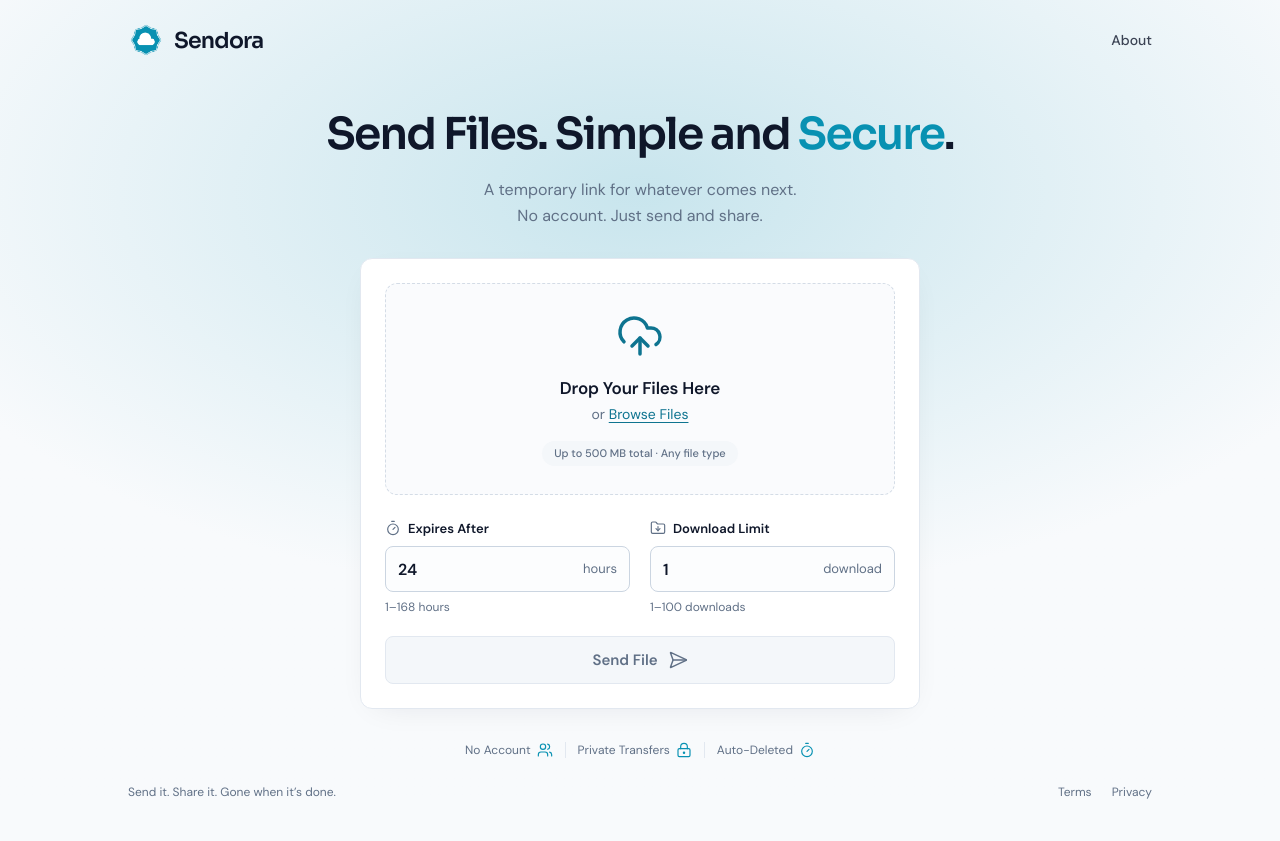
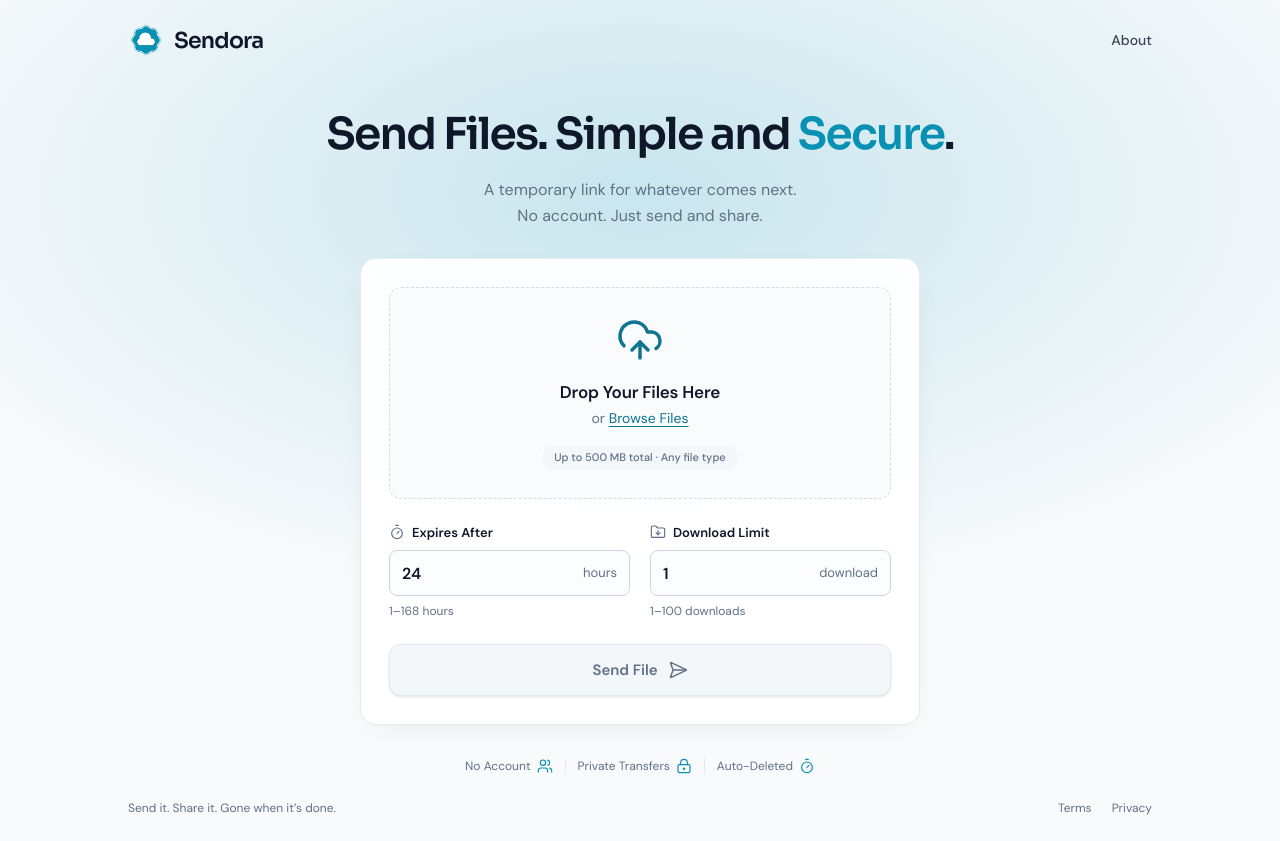
Before and after one commit to tobilobaayomide/sendora, a Next.js app in the folder apps/web/: page / in a window 1280 px wide. Built offline with nearby package versions, Linux system fonts and the light colour scheme.

Commit message:
style: update TransferForm component with enhanced styling and layout adjustments

```diff
--- a/apps/web/src/components/transfer/transfer-form.tsx
+++ b/apps/web/src/components/transfer/transfer-form.tsx
@@ -117,8 +117,8 @@ export function TransferForm() {
   return (
     <form
       className="
-        mx-auto max-w-140 rounded-xl border border-border bg-surface p-6 shadow-panel
-        compact:rounded-xl compact:p-4 narrow:p-3
+        mx-auto max-w-140 rounded-2xl border border-border/80 bg-surface/95 p-7 shadow-panel backdrop-blur-sm
+        compact:rounded-2xl compact:p-4.5 narrow:p-3
       "
       onSubmit={handleUpload}
       noValidate
@@ -164,11 +164,11 @@ export function TransferForm() {
       <button
         type="submit"
         className="
-        inline-flex items-center justify-center gap-2.5 rounded-lg border font-semibold leading-[1.4]
-        text-center no-underline transition-colors duration-150 ease-[ease]
+        inline-flex items-center justify-center gap-2.5 rounded-xl border font-semibold leading-[1.4]
+        text-center no-underline shadow-sm transition-[background-color,box-shadow,transform] duration-150 ease-[ease]
         motion-reduce:transition-none disabled:border-border disabled:bg-surface-subtle
-        disabled:text-muted border-transparent bg-action text-on-brand enabled:hover:bg-action-hover enabled:active:brightness-95
-        mt-5 min-h-12 w-full px-5 py-2.75
+        disabled:text-muted border-transparent bg-brand text-white dark:text-on-brand enabled:hover:bg-brand-hover enabled:active:translate-y-px enabled:hover:shadow-md
+        mt-6 min-h-13 w-full px-5 py-3 compact:mt-5
       "
         disabled={isBusy || !hasFiles}
       >
```
